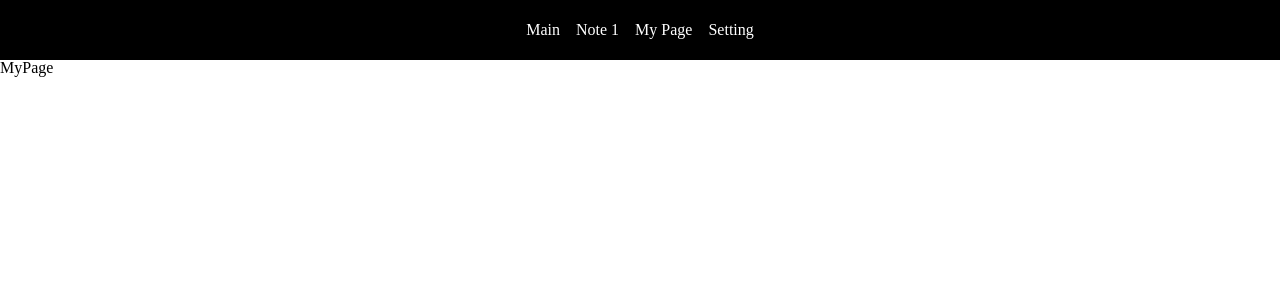
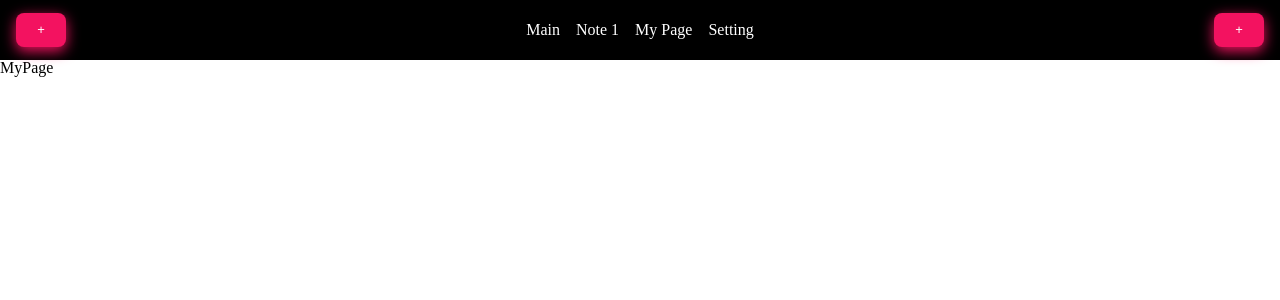
Before and after one commit to pknu-wap/collab-note, a React (Vite) app in the folder packages/client/: page /my-page in a window 1280 px wide. Shown: the top 300 px of the page. Built offline with nearby package versions, Linux system fonts and the light colour scheme.

Commit message:
feat: useDisclosure hook (#28)

```diff
--- a/packages/client/src/components/base/Header.tsx
+++ b/packages/client/src/components/base/Header.tsx
@@ -2,23 +2,30 @@ import styled from '@emotion/styled';
 import { zIndexes } from '~/lib/styles';
 import { PAGE_LIST } from '~/constants';
 import { Link } from 'react-router-dom';
+import { Button } from '../common';
 
 const Header = () => {
   return (
     <Container>
+      <Button shadow color="error" size="sm">
+        +
+      </Button>
       <div>
         <Link to={PAGE_LIST.MAIN}>Main</Link>
         <Link to={PAGE_LIST.NOTE('1')}>Note 1</Link>
         <Link to={PAGE_LIST.MY_PAGE}>My Page</Link>
         <Link to={PAGE_LIST.SETTING}>Setting</Link>
       </div>
+      <Button shadow color="error" size="sm">
+        +
+      </Button>
     </Container>
   );
 };
 
 const Container = styled.header`
   display: flex;
-  justify-content: center;
+  justify-content: space-between;
   align-items: center;
   width: 100%;
   z-index: ${zIndexes.Header};
--- /dev/null
+++ b/packages/client/src/components/note/NoteLeftScreen.tsx
@@ -0,0 +1,40 @@
+import styled from '@emotion/styled';
+import { Button } from '../common';
+import useDisclosure from '~/hooks/useDisclosure';
+
+const NoteLeftScreen = () => {
+  const { isOpen, onToggle } = useDisclosure();
+  return (
+    <Container isOpen={isOpen}>
+      <Button shadow color="success" size="sm" onClick={onToggle}>
+        -
+      </Button>
+    </Container>
+  );
+};
+
+const Container = styled.div<{ isOpen: boolean }>`
+  position: fixed;
+  top: 0;
+  left: 0;
+  width: 300px;
+  height: 100vh;
+  background-color: gray;
+  z-index: 999;
+  padding: 1rem;
+  display: flex;
+  flex-direction: column;
+
+  ${({ isOpen }) =>
+    isOpen
+      ? `
+    transform: translateX(0);
+    transition: transform 0.3s ease-in-out;
+  `
+      : `
+    transform: translateX(-100%);
+    transition: transform 0.3s ease-in-out;
+  `}
+`;
+
+export default NoteLeftScreen;
--- /dev/null
+++ b/packages/client/src/components/note/NoteRightScreen.tsx
@@ -0,0 +1,22 @@
+import styled from '@emotion/styled';
+import { Button } from '../common';
+import useDisclosure from '~/hooks/useDisclosure';
+
+const NoteRightScreen = () => {
+  return <Container></Container>;
+};
+
+const Container = styled.div`
+  position: fixed;
+  top: 0;
+  right: 0;
+  width: 300px;
+  height: 100vh;
+  background-color: gray;
+  z-index: 999;
+  padding: 1rem;
+  display: flex;
+  flex-direction: column;
+`;
+
+export default NoteRightScreen;
--- a/packages/client/src/pages/Main/Main.styles.ts
+++ b/packages/client/src/pages/Main/Main.styles.ts
@@ -1,18 +1,14 @@
 import styled from '@emotion/styled';
-import { mediaQuery } from '~/lib/styles';
 
 export const Container = styled.div`
   display: flex;
   flex-direction: column;
   align-items: center;
   height: 100%;
-  width: 100%;
+  width: 900px;
   padding: 2rem;
   margin: 0 auto;
   background-color: rgba(0, 0, 0, 0.05);
-  ${mediaQuery.mobile} {
-    width: 600px;
-  }
 `;
 
 export const Block = styled.p`
--- a/packages/client/src/pages/Main/Main.tsx
+++ b/packages/client/src/pages/Main/Main.tsx
@@ -10,6 +10,8 @@ import {
 import crdtSocket from '~/sockets/crdtSocket';
 import useOffset from '~/hooks/useOffset';
 import * as S from './Main.styles';
+import NoteLeftScreen from '~/components/note/NoteLeftScreen';
+import NoteRightScreen from '~/components/note/NoteRightScreen';
 
 const Main = () => {
   const clientId = useRef<number>(Math.floor(Math.random() * 1000) + 1);
@@ -160,6 +162,7 @@ const Main = () => {
   }, []);
 
   return (
+    <>
       <BaseLayout>
         <S.Container>
           <S.Block
@@ -171,6 +174,9 @@ const Main = () => {
           />
         </S.Container>
       </BaseLayout>
+      <NoteLeftScreen />
+      <NoteRightScreen />
+    </>
   );
 };
 
```
Also changed, not shown: packages/client/src/hooks/useDisclosure.ts (added, +36 -0 lines). Lines whose indentation alone changed are shown as unchanged.
